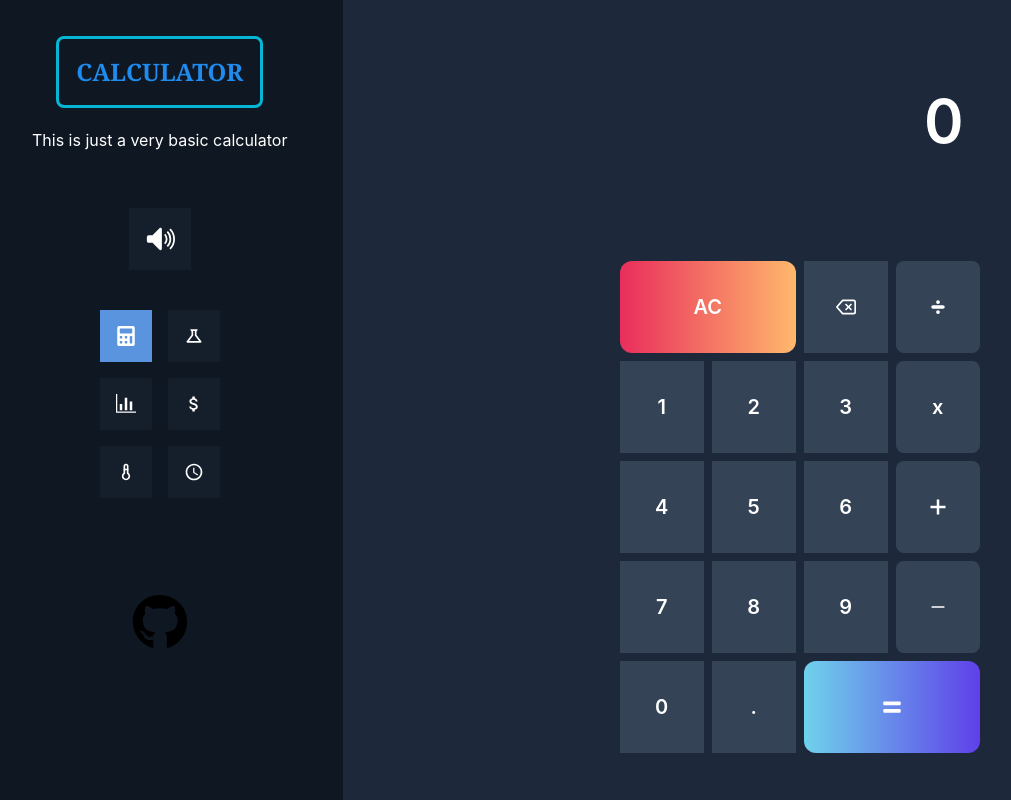
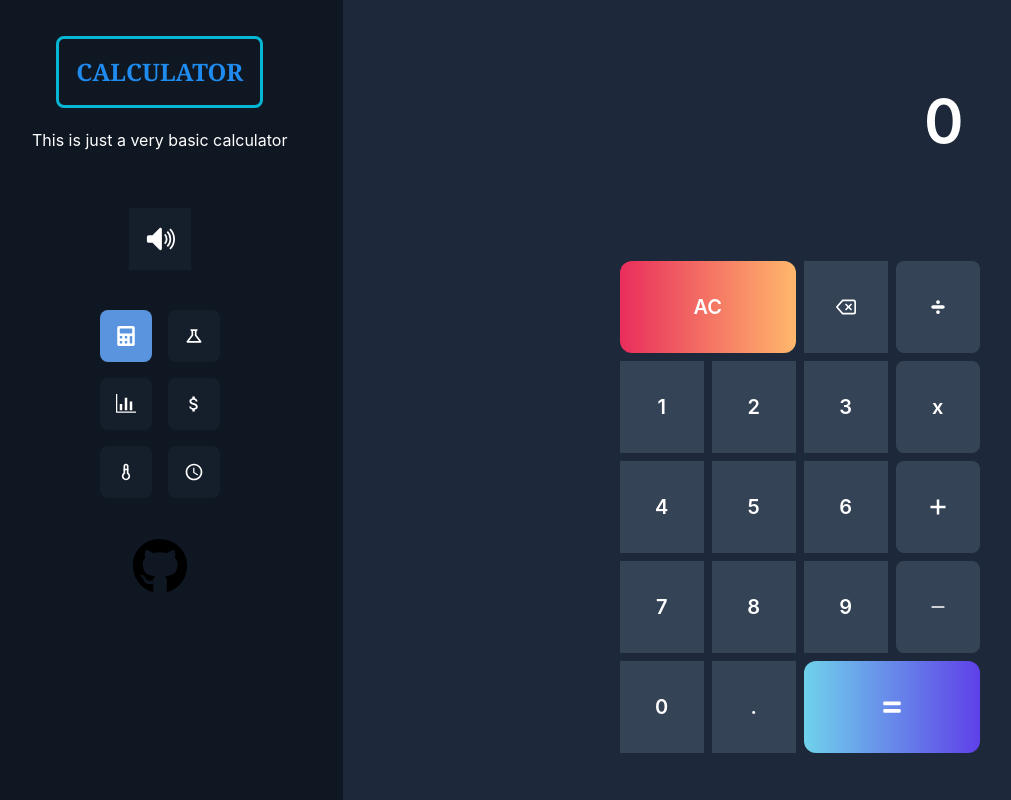
Before and after one commit to taitan02/calculator, a React (Create React App) app: page / in a window 1280 px wide. Shown: the whole page, without its empty margins (24-1035 px from the left). Built offline with nearby package versions, Linux system fonts and the light colour scheme.

Commit message:
fix UI bug

```diff
--- a/src/App.js
+++ b/src/App.js
@@ -111,9 +111,8 @@ function App() {
       <button className='w-fit md:hidden text-yellow-500 ml-5 mt-5 p-2 bg-[#151e2b]' onClick={() => setShowSidebar(true)}>
         <FaBars size={30} />
       </button>
-      <div className='hidden md:flex flex-col items-center md::w-1/4 bg-[#0f1722] h-screen'>
+      <div className='hidden sticky h-screen top-0 md:flex flex-col items-center md::w-1/4 bg-[#0f1722] '>
         <div className='text-white m-14 w-full flex flex-col items-center'>
-          {/* <h1 className='text-2xl text-center font-semibold uppercase py-4 font-serif'>calculator</h1> */}
           <span class='before:block before:absolute before:-inset-5  before:border-[3px] before:border-cyan-500 before:rounded-lg before:animate-rotate mb-10 relative inline-block '>
             <span class='relative text-2xl text-[#208bee] font-semibold uppercase font-serif'>Calculator</span>
           </span>
@@ -121,18 +120,23 @@ function App() {
         </div>
         <button className='relative p-4 bg-[#151e2b] hover:bg-opacity-50 group duration-500 text-white' onClick={() => setMute(!mute)}>
           {!mute ? <GoUnmute size={30} /> : <GoMute size={30} />}
-          <div className='absolute hidden group-hover:flex justify-center items-center py-2 px-6 left-full top-0 rounded-xl bg-[#354357] '>
+          <div className='absolute hidden group-hover:flex justify-center items-center py-2 px-6 translate-x-2 left-full top-0 rounded-xl bg-[#354357] '>
             {!mute ? "unmute" : "mute"}
           </div>
         </button>
-        <div className='grid grid-cols-2 px-4 gap-4 mt-10 text-white'>
+        <div className='grid grid-cols-2 px-4 gap-4 m-10 text-white'>
           {features.map((feature) => (
             <button
               key={feature.feat}
               onClick={() => setSelectedFeature(feature.feat)}
-              className={`p-4 ${feature.feat === seletedFeature ? "bg-[#5a94df]" : "bg-[#151e2b]"} hover:opacity-50 duration-500 `}
+              className={`p-4 ${
+                feature.feat === seletedFeature ? "bg-[#5a94df]" : "bg-[#151e2b]"
+              } relative group hover:bg-opacity-50 rounded-lg duration-500 `}
             >
               {feature.icon}
+              <div className='absolute hidden z-50 left-full top-0 translate-x-2  group-hover:flex justify-center items-center py-2 px-6 capitalize rounded-xl bg-[#354357] '>
+                {feature.feat}
+              </div>
             </button>
           ))}
         </div>
@@ -140,9 +144,9 @@ function App() {
           target='_blank'
           rel='noreferrer'
           href='https://github.com/taitan02/calculator'
-          className='mt-24 w-14 h-14 hover:scale-125 hover:text-lime-50 duration-500'
+          className=' w-14 h-14 hover:scale-125 hover:text-lime-50 duration-500'
         >
-          <FaGithub className='text-primary w-full h-full' />
+          <FaGithub className='w-full h-full' />
         </a>
       </div>
       <div className='grid justify-center items-center max-w-[360px] mx-auto'>
```
Also changed, not shown: 1 other file (tests, documents, lock files or other folders).
